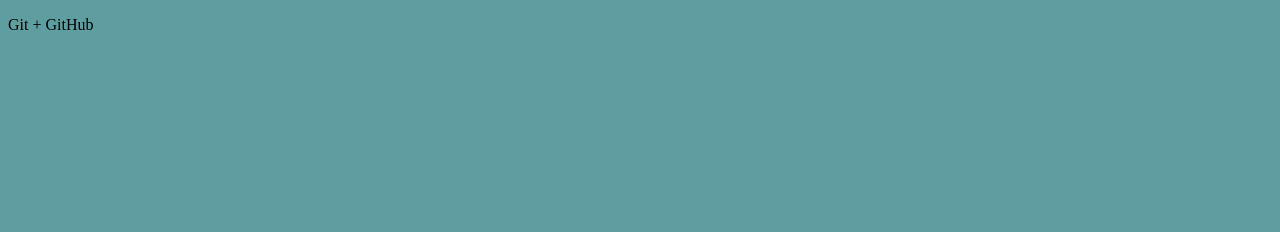
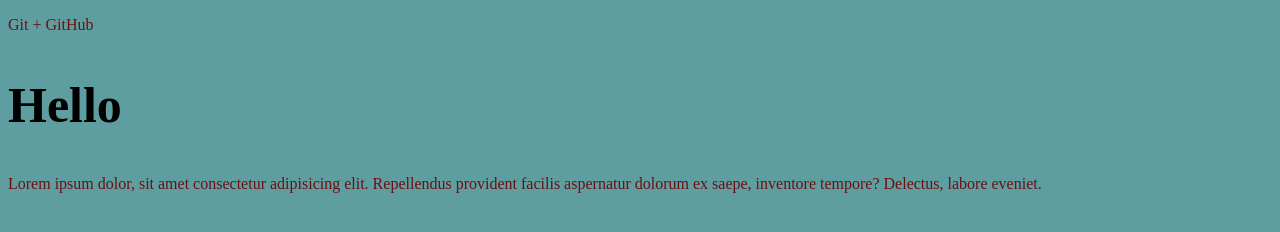
Before and after one commit to valentynder/gitTest, a plain HTML site: page index.html in a window 1280 px wide. Drawn offline with Linux system fonts and the light colour scheme.

Commit message:
our first chabges

```diff
--- a/css/main.css
+++ b/css/main.css
@@ -1,3 +1,9 @@
 body {
 background-color: cadetblue;
 }
+p{
+    color: rgb(110, 15, 15);
+}
+h2{
+    font-size: 50px;
+}
--- a/index.html
+++ b/index.html
@@ -9,5 +9,10 @@
 </head>
 <body>
     <p>Git + GitHub</p>
+    <h2>Hello</h2>
+    <p>Lorem ipsum dolor, sit amet consectetur adipisicing elit.
+        Repellendus provident facilis aspernatur dolorum ex saepe,
+        inventore tempore? Delectus, labore eveniet.
+    </p>
 </body>
 </html>
```
